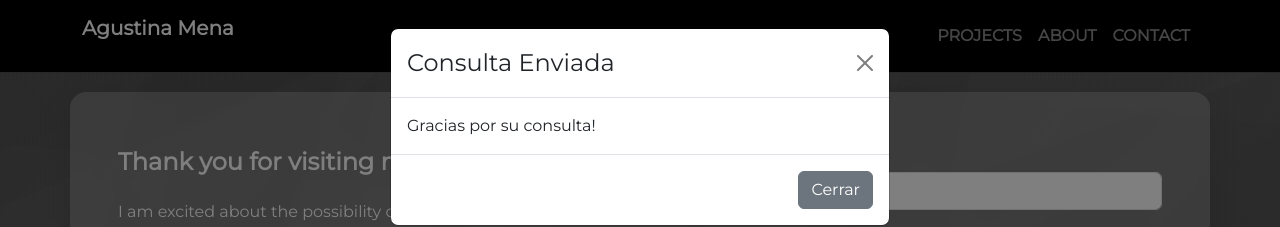
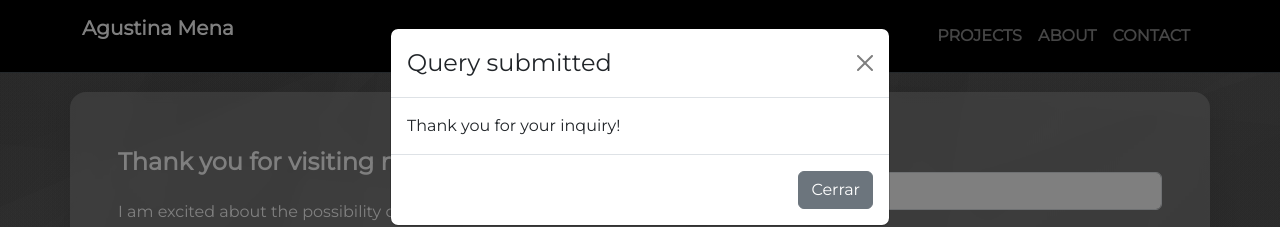
Before and after one commit to Agusme/portfolio-Agustina-Mena, a React (Create React App) app: page / in a window 1280 px wide. Both pictures are taken after typing "Sample", "name@example.com", "Sample" into the empty fields and a click on the button "Submit". Shown: the part 4071-4298 px from the top of the page. Built offline with nearby package versions, Linux system fonts and the light colour scheme.

Commit message:
changes in modal

```diff
--- a/src/components/views/Contact.jsx
+++ b/src/components/views/Contact.jsx
@@ -181,11 +181,10 @@ reset();
       </Container>
       <Modal show={showModal} onHide={handleCloseModal}>
         <Modal.Header closeButton>
-          <Modal.Title>Consulta Enviada</Modal.Title>
+          <Modal.Title>Query submitted</Modal.Title>
         </Modal.Header>
         <Modal.Body>
-          Gracias por su consulta!
-        </Modal.Body>
+        Thank you for your inquiry!        </Modal.Body>
         <Modal.Footer>
           <Button variant="secondary" onClick={handleCloseModal}>
             Cerrar
```
